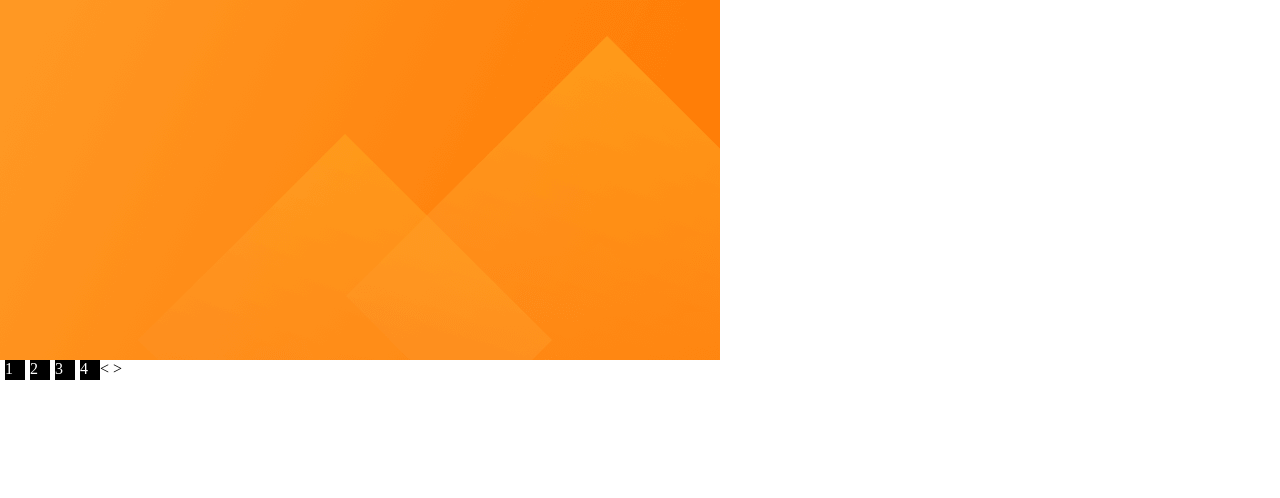
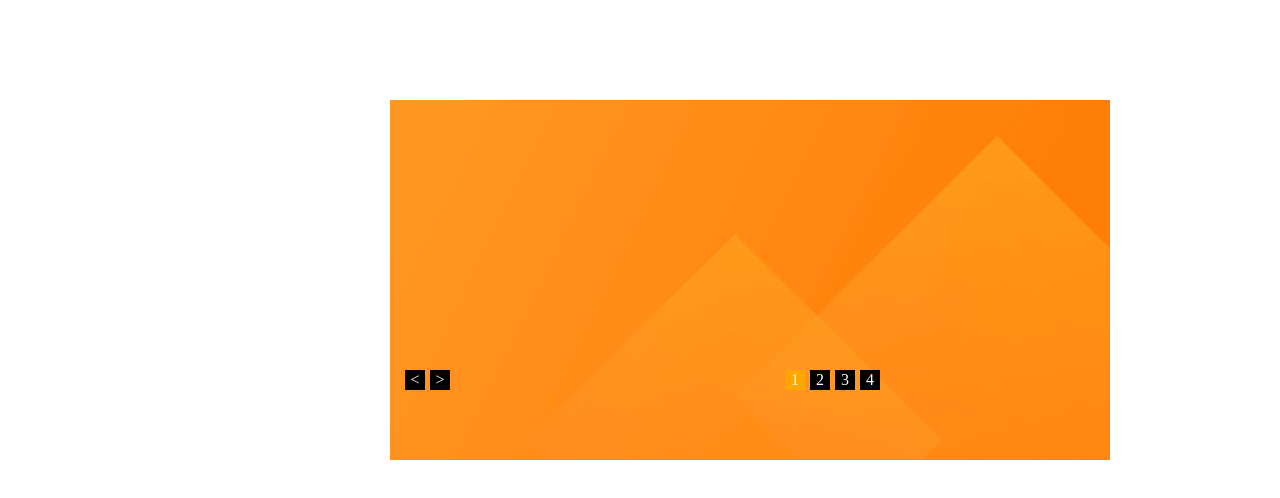
Before and after one commit to wsyukai/html-, a plain HTML site: page 效果/轮播图/lunbotu.html in a window 1280 px wide. Drawn offline with Linux system fonts and the light colour scheme.

Commit message:
2020.11.16

```diff
--- a/效果/轮播图/lunbotu.html
+++ b/效果/轮播图/lunbotu.html
@@ -12,23 +12,44 @@
         li{
             list-style: none;
         }
+        #container{
+            position: relative;
+            width: 500px;
+            height: 300px;
+            margin: 100px auto;
+        }
         #imgs img{
             display: none;
         }
         #imgs .selected{
             display: block;
         }
+       #nav{
+           position: absolute;
+           right: 10px;
+           bottom: 10px;
+       }
 
-        #nav li{
+        #nav li,#arrows span{
             width: 20px;
             height: 20px;
-            background: #000000;
+            background-color: #000000;
             color: #fff;
             float: left;
             margin-left: 5px;
+            text-align: center;
+            line-height: 20px;
+            cursor: pointer;
+        }
+        #nav .nav-selected{
+            background-color: orange;
+        }
+        #arrows{
+            position: absolute;
+            left: 10px;
+            bottom: 10px;
 
         }
-
     </style>
 </head>
 <body>
@@ -40,15 +61,33 @@
             <img src="/html-/小米/img/logo_pc-3b3397d3de.png" alt="">
         </div>
         <ul id="nav">
-            <li>1</li>
+            <li class="nav-selected">1</li>
             <li>2</li>
             <li>3</li>
             <li>4</li>
         </ul>
-        <div id="arrow">
+        <div id="arrows">
             <span>&lt;</span>
             <span>&gt;</span>
         </div>
     </div>
+    <script>
+        var oImgs = document.getElementById('imgs');
+        var aImg = oImgs.getElementsByTagName('img');
+
+        var oNav = document.getElementById('nav');
+        var aLi = oNav.getElementsByTagName('li')
+        for(var i = 0; i<aLi.length; i++){
+            aLi[i].xx = i;
+            aLi[i].onmouseover = function(){
+                for(var j = 0; j<aLi.length; j++){
+                    aLi[j].className = '';
+                    aImg[j].className = '';
+                }
+                this.className = 'nav-selected';
+                aImg[this.xx].className = 'selected';
+            };
+        }
+    </script>
 </body>
 </html>
```
